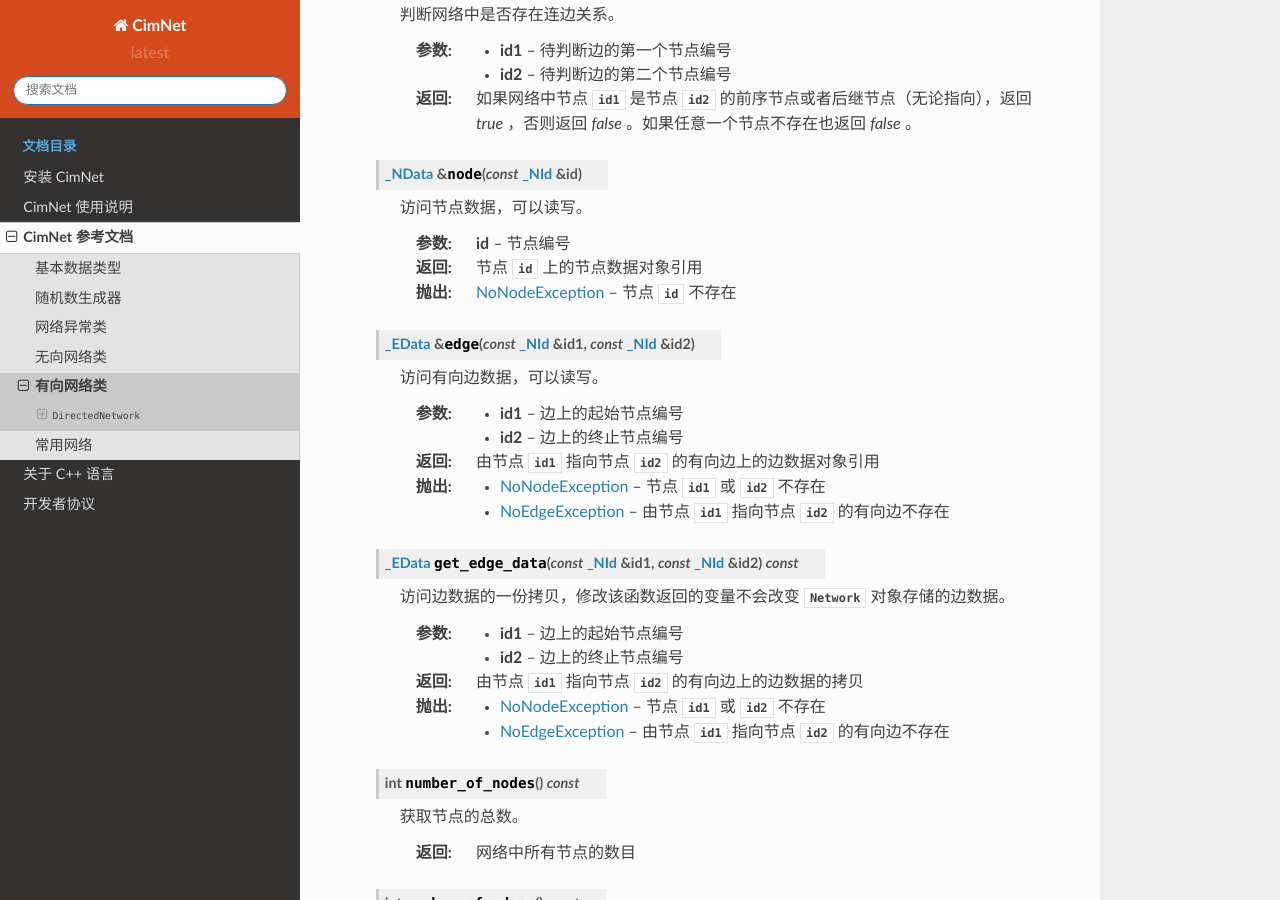
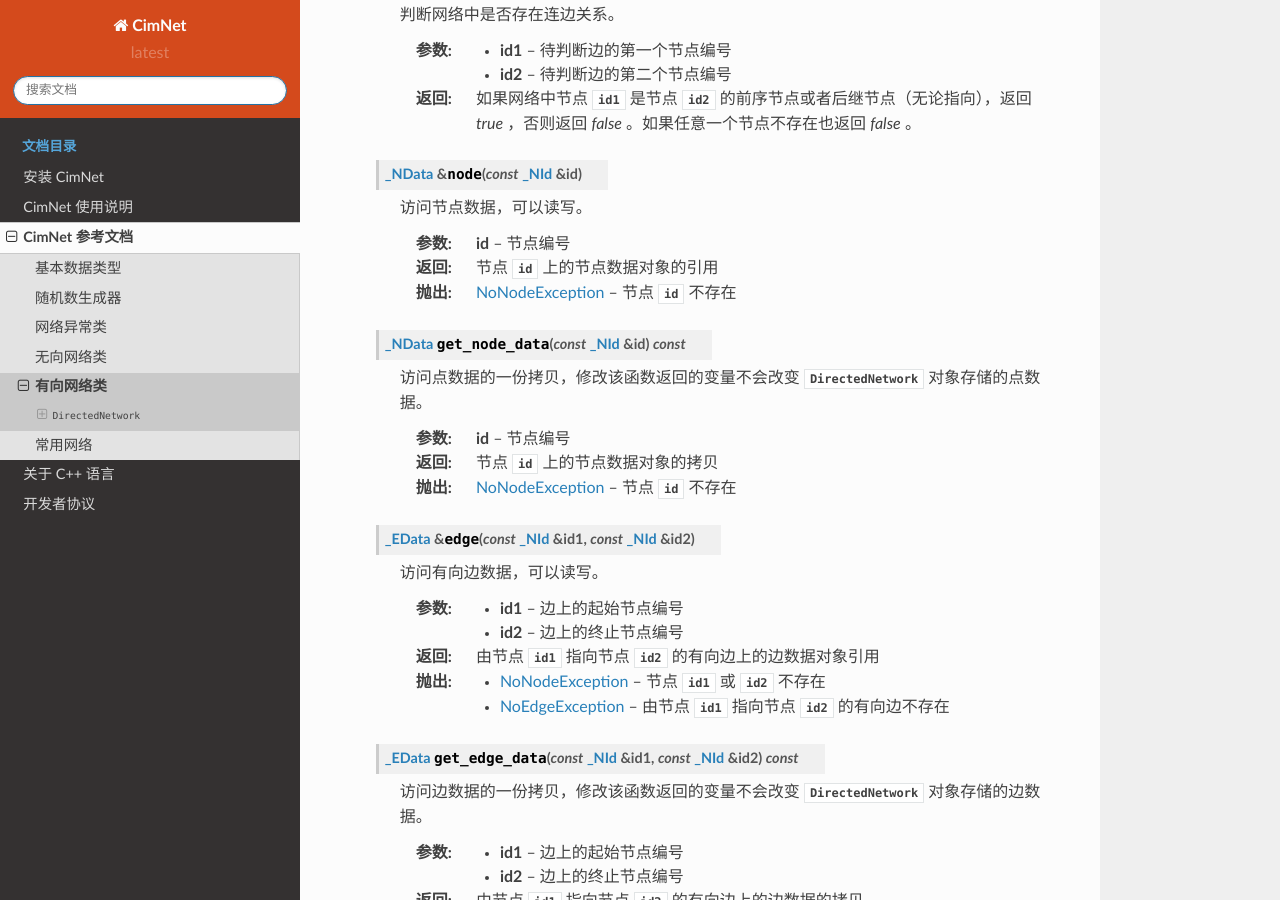
Before and after one commit to hxt-tg/cimnet, a Sphinx documentation site: the page built from docs/source/reference/di_network.rst, in a window 1280 px wide and 900 px high, scrolled down 3096 px. Built offline with Sphinx 7.4.7 and the Read the Docs theme 2.0.0, drawn with Linux system fonts in a browser that asks for light colours.

Commit message:
docs: for get_node_data (const)

```diff
--- a/docs/source/reference/di_network.rst
+++ b/docs/source/reference/di_network.rst
@@ -147,7 +147,15 @@
         访问节点数据，可以读写。
 
         :param id: 节点编号
-        :return: 节点 :var:`id` 上的节点数据对象引用
+        :return: 节点 :var:`id` 上的节点数据对象的引用
+        :throw NoNodeException: 节点 :var:`id` 不存在
+
+    .. function:: _NData get_node_data(const _NId &id) const
+
+        访问点数据的一份拷贝，修改该函数返回的变量不会改变 :class:`DirectedNetwork` 对象存储的点数据。
+
+        :param id: 节点编号
+        :return: 节点 :var:`id` 上的节点数据对象的拷贝
         :throw NoNodeException: 节点 :var:`id` 不存在
 
     .. function:: _EData &edge(const _NId &id1, const _NId &id2)
@@ -162,7 +170,7 @@
 
     .. function:: _EData get_edge_data(const _NId &id1, const _NId &id2) const
 
-        访问边数据的一份拷贝，修改该函数返回的变量不会改变 :class:`Network` 对象存储的边数据。
+        访问边数据的一份拷贝，修改该函数返回的变量不会改变 :class:`DirectedNetwork` 对象存储的边数据。
 
         :param id1: 边上的起始节点编号
         :param id2: 边上的终止节点编号
```
Also changed, not shown: docs/source/reference/network.rst (+9 -1 lines).
